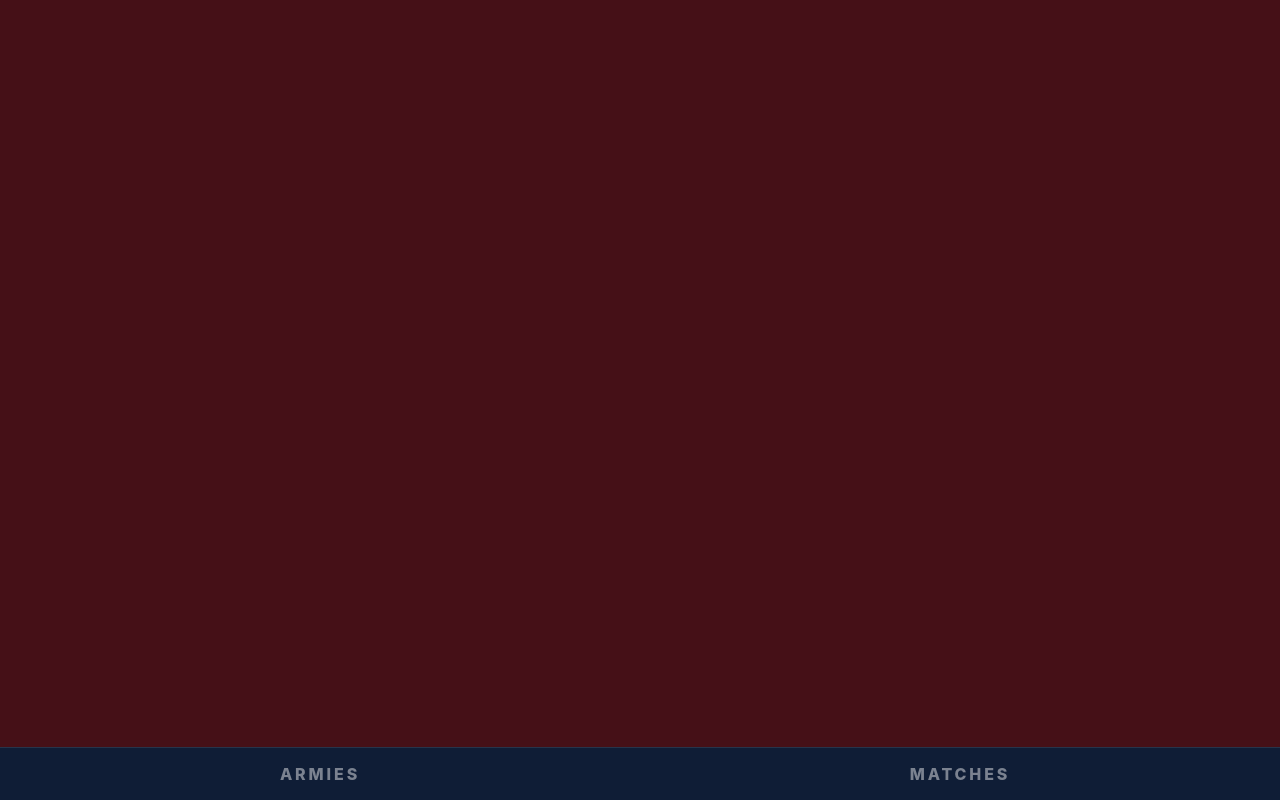
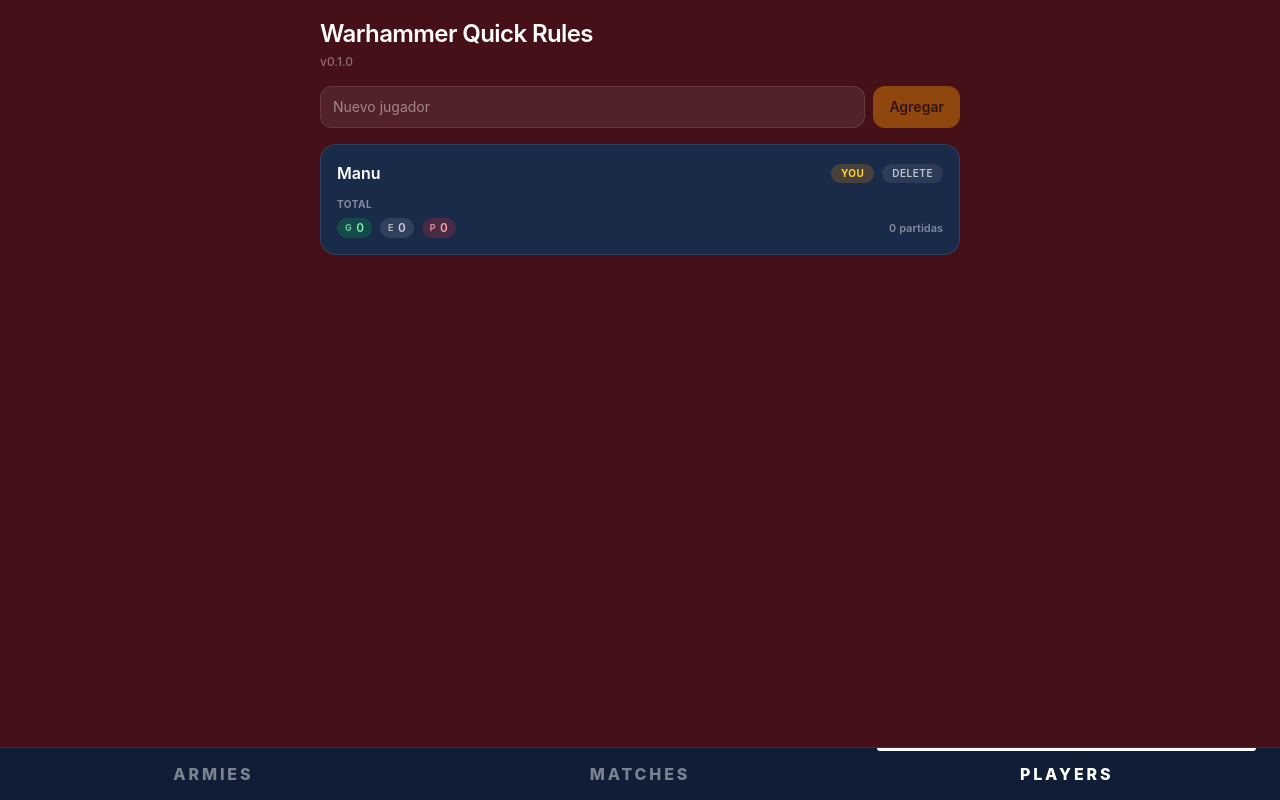
Before and after one commit to manucamejo/warhammer-quick-rules, a React (Vite) app in the folder web/: page /players in a window 1280 px wide. Before the commit this address had no page. Built offline with nearby package versions, Linux system fonts and the light colour scheme.

Commit message:
Promote Players to a top-level tab with head-to-head stats

```diff
--- a/web/src/App.tsx
+++ b/web/src/App.tsx
@@ -4,6 +4,7 @@
 import { ArmyDetailPage } from './pages/ArmyDetailPage'
 import { MatchDetailPage } from './pages/MatchDetailPage'
 import { MatchesPage } from './pages/MatchesPage'
+import { PlayersPage } from './pages/PlayersPage'
 
 export default function App() {
   const keyboardOpen = useKeyboardOpen()
@@ -20,6 +21,7 @@
             <Route path="/armies/:id" element={<ArmyDetailPage />} />
             <Route path="/matches" element={<MatchesPage />} />
             <Route path="/matches/:id" element={<MatchDetailPage />} />
+            <Route path="/players" element={<PlayersPage />} />
           </Routes>
         </main>
         {!keyboardOpen && <TabBar />}
@@ -36,6 +38,7 @@
     >
       <TabLink to="/armies" label="Armies" />
       <TabLink to="/matches" label="Matches" />
+      <TabLink to="/players" label="Players" />
     </nav>
   )
 }
--- a/web/src/pages/MatchesPage.tsx
+++ b/web/src/pages/MatchesPage.tsx
@@ -2,7 +2,6 @@
 import { Link } from 'react-router-dom'
 import { AppVersion } from '../components/AppVersion'
 import { NewMatchModal } from '../components/NewMatchModal'
-import { PlayersModal } from '../components/PlayersModal'
 import { useArmiesStore } from '../store/armies'
 import {
   matchScoreTotals,
@@ -18,7 +17,6 @@
   const armies = useArmiesStore((s) => s.armies)
   const loadArmies = useArmiesStore((s) => s.loadArmies)
 
-  const [showPlayers, setShowPlayers] = useState(false)
   const [showNewMatch, setShowNewMatch] = useState(false)
 
   useEffect(() => {
@@ -52,13 +50,6 @@
       <header className="mb-4">
         <div className="flex min-h-9 items-center justify-between gap-3">
           <h1 className="text-2xl font-semibold tracking-tight">Warhammer Quick Rules</h1>
-          <button
-            type="button"
-            onClick={() => setShowPlayers(true)}
-            className="rounded-full bg-white/8 px-3 py-1.5 text-xs font-semibold text-white/85 hover:bg-white/12"
-          >
-            Players ({players.length})
-          </button>
         </div>
         <div className="mt-0.5">
           <AppVersion />
@@ -81,7 +72,7 @@
         />
         {players.length < 2 && (
           <EmptyHint>
-            Agregá al menos 2 jugadores desde el botón Players para empezar una partida.
+            Agregá al menos 2 jugadores en la pestaña Players para empezar una partida.
           </EmptyHint>
         )}
         {orderedMatches.length === 0 && players.length >= 2 && (
@@ -100,9 +91,6 @@
         </ul>
       </section>
 
-      {showPlayers && (
-        <PlayersModal onClose={() => setShowPlayers(false)} />
-      )}
       {showNewMatch && (
         <NewMatchModal onClose={() => setShowNewMatch(false)} />
       )}
--- a/web/src/components/PlayersModal.tsx
+++ b/web/src/pages/PlayersPage.tsx
@@ -1,13 +1,13 @@
 import { useMemo, useState } from 'react'
-import { playerStats, useMatchesStore } from '../store/matches'
+import { AppVersion } from '../components/AppVersion'
+import {
+  headToHead,
+  playerStats,
+  useMatchesStore,
+} from '../store/matches'
 import type { PlayerProfile } from '../types'
-import { Modal } from './Modal'
 
-interface Props {
-  onClose: () => void
-}
-
-export function PlayersModal({ onClose }: Props) {
+export function PlayersPage() {
   const players = useMatchesStore((s) => s.players)
   const matches = useMatchesStore((s) => s.matches)
   const addPlayer = useMatchesStore((s) => s.addPlayer)
@@ -16,11 +16,23 @@
 
   const [newName, setNewName] = useState('')
 
+  const primary = players.find((p) => p.isPrimaryUser)
+
   const statsByID = useMemo(() => {
     const map = new Map<string, ReturnType<typeof playerStats>>()
     for (const p of players) map.set(p.id, playerStats(p.id, matches))
     return map
   }, [players, matches])
+
+  const h2hByID = useMemo(() => {
+    if (!primary) return new Map<string, ReturnType<typeof headToHead>>()
+    const map = new Map<string, ReturnType<typeof headToHead>>()
+    for (const p of players) {
+      if (p.id === primary.id) continue
+      map.set(p.id, headToHead(primary.id, p.id, matches))
+    }
+    return map
+  }, [players, matches, primary])
 
   const handleAdd = () => {
     const trimmed = newName.trim()
@@ -41,7 +53,21 @@
   }
 
   return (
-    <Modal title="Jugadores" onClose={onClose} fullHeight>
+    <div
+      className="mx-auto max-w-2xl px-4"
+      style={{ paddingTop: 'calc(env(safe-area-inset-top) + 1rem)' }}
+    >
+      <header className="mb-4">
+        <div className="flex min-h-9 items-center justify-between gap-3">
+          <h1 className="text-2xl font-semibold tracking-tight">
+            Warhammer Quick Rules
+          </h1>
+        </div>
+        <div className="mt-0.5">
+          <AppVersion />
+        </div>
+      </header>
+
       <div className="mb-4 flex gap-2">
         <input
           type="text"
@@ -50,7 +76,7 @@
           onKeyDown={(e) => {
             if (e.key === 'Enter') handleAdd()
           }}
-          placeholder="Nombre"
+          placeholder="Nuevo jugador"
           className="flex-1 rounded-xl border border-white/10 bg-white/8 px-3 py-2.5 text-sm text-white placeholder:text-white/45 focus:border-white/30 focus:outline-none"
         />
         <button
@@ -64,30 +90,27 @@
       </div>
 
       {players.length === 0 ? (
-        <p className="py-4 text-center text-sm text-white/55">
+        <p className="py-8 text-center text-sm text-white/55">
           No hay jugadores todavía.
         </p>
       ) : (
-        <ul className="flex flex-col gap-2">
+        <ul className="flex flex-col gap-3">
           {players.map((p) => {
-            const s = statsByID.get(p.id) ?? {
-              wins: 0,
-              draws: 0,
-              losses: 0,
-              played: 0,
-            }
+            const s = statsByID.get(p.id)
+            const h2h = h2hByID.get(p.id)
+            const isPrimary = p.isPrimaryUser
             return (
               <li
                 key={p.id}
-                className="flex flex-col gap-2 rounded-2xl border border-white/10 bg-white/4 px-3 py-2.5"
+                className="rounded-2xl border border-white/10 bg-[#1a2b4a] p-4"
               >
                 <div className="flex items-center gap-2">
                   <div className="min-w-0 flex-1">
-                    <p className="truncate text-sm font-semibold text-white">
+                    <p className="truncate text-base font-semibold text-white">
                       {p.name}
                     </p>
                   </div>
-                  {p.isPrimaryUser ? (
+                  {isPrimary ? (
                     <span className="rounded-full bg-amber-500/20 px-2.5 py-0.5 text-[10px] font-bold uppercase tracking-wider text-amber-300">
                       You
                     </span>
@@ -108,20 +131,59 @@
                     Delete
                   </button>
                 </div>
-                <div className="flex items-center gap-3 text-[11px] font-semibold tabular-nums">
-                  <StatChip label="G" value={s.wins} tone="win" />
-                  <StatChip label="E" value={s.draws} tone="draw" />
-                  <StatChip label="P" value={s.losses} tone="loss" />
-                  <span className="ml-auto text-white/45">
-                    {s.played} {s.played === 1 ? 'partida' : 'partidas'}
-                  </span>
-                </div>
+
+                {s && (
+                  <div className="mt-3">
+                    <p className="mb-1.5 text-[10px] font-bold uppercase tracking-wider text-white/45">
+                      Total
+                    </p>
+                    <StatsRow stats={s} />
+                  </div>
+                )}
+
+                {!isPrimary && h2h && primary && h2h.played > 0 && (
+                  <div className="mt-3 rounded-xl bg-white/4 p-3">
+                    <p className="mb-1.5 text-[10px] font-bold uppercase tracking-wider text-white/45">
+                      Contra {primary.name}
+                    </p>
+                    <StatsRow stats={h2h} primaryName={primary.name} otherName={p.name} />
+                  </div>
+                )}
+
+                {!isPrimary && h2h && primary && h2h.played === 0 && (
+                  <p className="mt-3 text-xs text-white/45">
+                    Sin partidas contra {primary.name}.
+                  </p>
+                )}
               </li>
             )
           })}
         </ul>
       )}
-    </Modal>
+    </div>
+  )
+}
+
+function StatsRow({
+  stats,
+  primaryName,
+  otherName,
+}: {
+  stats: ReturnType<typeof playerStats>
+  primaryName?: string
+  otherName?: string
+}) {
+  return (
+    <div className="flex items-center gap-2 text-xs font-semibold tabular-nums">
+      <StatChip label="G" value={stats.wins} tone="win" />
+      <StatChip label="E" value={stats.draws} tone="draw" />
+      <StatChip label="P" value={stats.losses} tone="loss" />
+      <span className="ml-auto text-[11px] text-white/45">
+        {primaryName && otherName
+          ? `desde ${primaryName}`
+          : `${stats.played} ${stats.played === 1 ? 'partida' : 'partidas'}`}
+      </span>
+    </div>
   )
 }
 
--- a/web/src/store/matches.ts
+++ b/web/src/store/matches.ts
@@ -211,6 +211,29 @@
   return { wins, draws, losses, played: wins + draws + losses }
 }
 
+export function headToHead(
+  playerA: string,
+  playerB: string,
+  matches: MatchRecord[]
+): PlayerStats {
+  let wins = 0
+  let draws = 0
+  let losses = 0
+  for (const m of matches) {
+    const involvesA = m.playerOneID === playerA || m.playerTwoID === playerA
+    const involvesB = m.playerOneID === playerB || m.playerTwoID === playerB
+    if (!involvesA || !involvesB) continue
+    const totals = matchScoreTotals(m)
+    const aIsP1 = m.playerOneID === playerA
+    const aPoints = aIsP1 ? totals.playerOne : totals.playerTwo
+    const bPoints = aIsP1 ? totals.playerTwo : totals.playerOne
+    if (aPoints > bPoints) wins++
+    else if (aPoints < bPoints) losses++
+    else draws++
+  }
+  return { wins, draws, losses, played: wins + draws + losses }
+}
+
 export function sortedMatches(matches: MatchRecord[]): MatchRecord[] {
   return [...matches].sort(
     (a, b) =>
```
